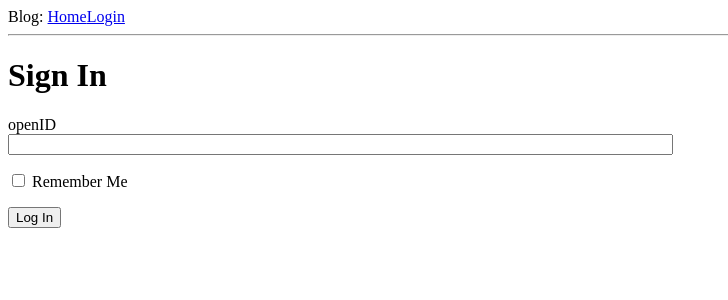
After one commit to masunghoon/blog, a Flask app: page /login in a window 1280 px wide. The commit adds this page. Shown: the top 300 px of the page, without its empty margins (0-728 px from the left). Run offline with Flask 2, Linux system fonts and the light colour scheme.

Commit message:
20140929_01

```diff
--- a/app/__init__.py
+++ b/app/__init__.py
@@ -1,4 +1,6 @@
 from flask import Flask
 
 app = Flask(__name__)
+app.config.from_object('config')
+
 from app import views
--- /dev/null
+++ b/app/forms.py
@@ -0,0 +1,8 @@
+from flask.ext.wtf import Form
+from wtforms import TextField, BooleanField
+from wtforms.validators import Required
+
+
+class LoginForm(Form):
+    openid = TextField('openid', validators= [Required()])
+    remember_me = BooleanField('remeber_me', default=False)
--- a/app/templates/base.html
+++ b/app/templates/base.html
@@ -8,8 +8,17 @@
         {% endif %}
   </head>
   <body>
-   <div>Blog: <a href="/index">home</a></div>
+   <div>Blog: <a href="/index">Home</a><a href="/login">Login</a></div>
    <hr>
-  {% block content %}{% endblock %}
+   {% with messages = get_flashed_messages() %}
+   {% if messages %}
+   <ul>
+   {% for messages in messages %}
+       <li>{{ messages }} </li>
+   {% endfor %}
+   </ul>
+   {% endif %}
+   {% endwith %}
+   {% block content %}{% endblock %}
     </body>
  </html>
--- /dev/null
+++ b/app/templates/login.html
@@ -0,0 +1,13 @@
+{% extends "base.html" %}
+{% block content %}
+<h1>Sign In</h1>
+<form action="" method="post" name="login">
+    {{form.hidden_tag()}}
+    <p>
+       openID<br>
+    {{form.openid(size=80)}}<br>
+    </p>
+    <p>{{form.remember_me}} Remember Me</p>
+    <p><input type="submit" value="Log In"></p>
+ </form>
+{% endblock %}
--- a/app/views.py
+++ b/app/views.py
@@ -1,6 +1,14 @@
-from flask import render_template
+from flask import render_template, flash, redirect
 from app import app
+from forms import LoginForm
 
+@app.route('/login', methods = ['GET','POST'])
+def login():
+    form = LoginForm()
+    if form.validate_on_submit():
+        flash('ID="'+ form.openid.data+ '", remeber_me='+ str(form.remember_me.data))
+        return redirect('/index')
+    return render_template('login.html', title = 'Log In', form =form)
 @app.route('/')
 @app.route('/index')
 def index():
--- /dev/null
+++ b/config.py
@@ -0,0 +1,2 @@
+CSRF_ENABLED = True
+SECRET_KEY = 'you-will-never-guess'
--- a/run.py
+++ b/run.py
@@ -1,4 +1,3 @@
 #!flask/bin/python
 from app import app
-
-app.run(debug=True)
+app.run(debug = True)
```
